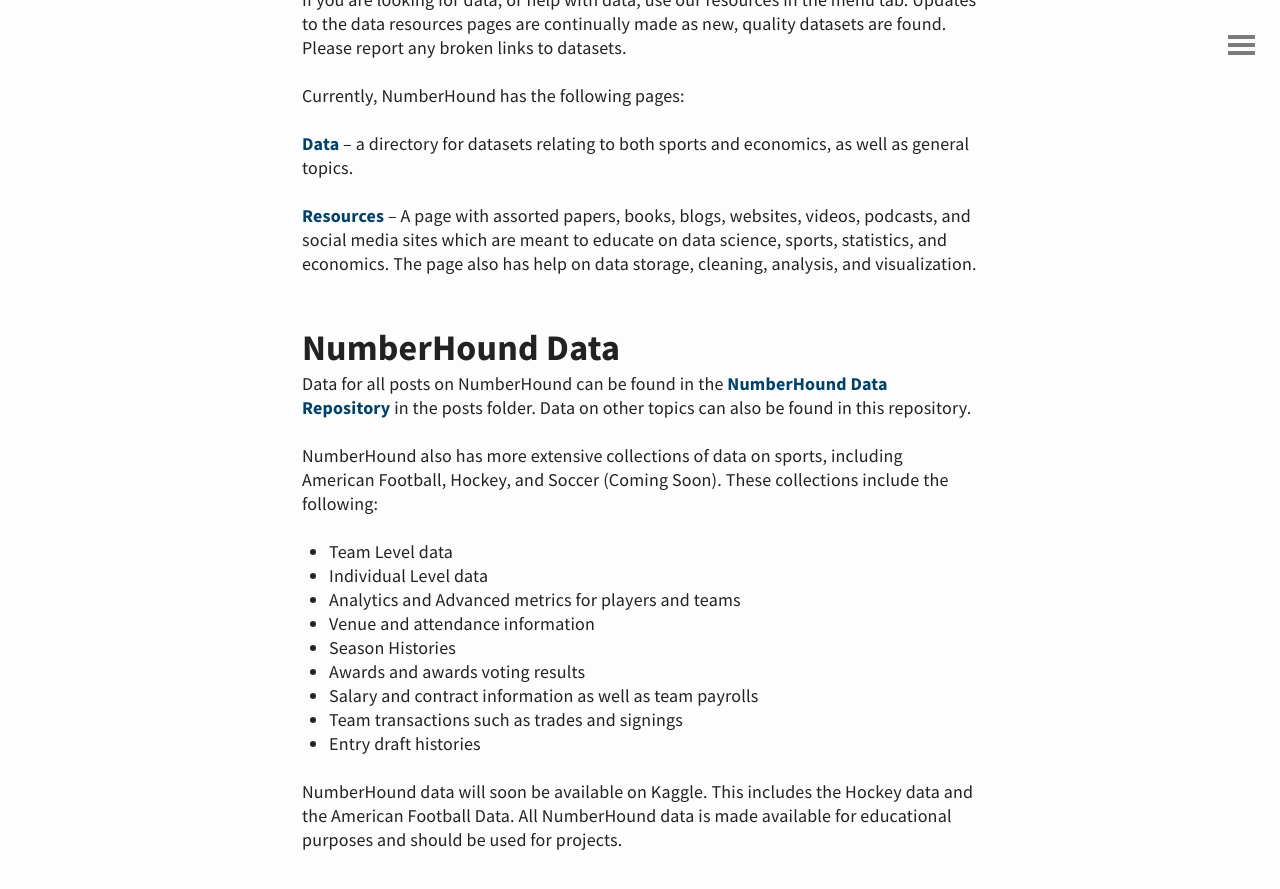
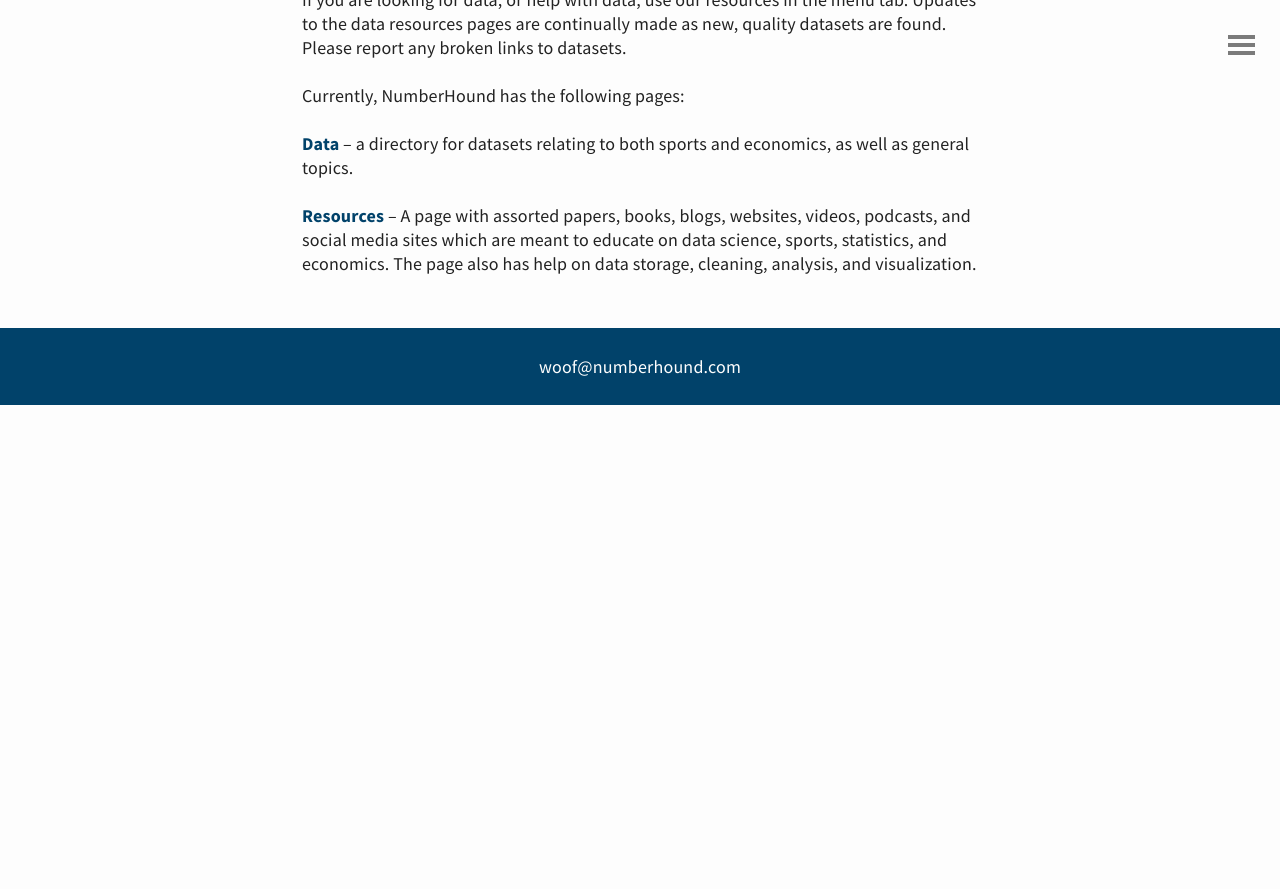
Before and after one commit to NumberHound/web, a Jekyll site: the page built from about.md, in a window 1280 px wide and 900 px high, scrolled down 750 px. Shown: the top 889 px of the window. Built offline with Jekyll 4.4.1, drawn with Linux system fonts in a browser that asks for light colours; after the commit the page ends 1155 px from its top, so only the background shows below that; some of the changed text lies outside the part shown.

Commit message:
Title Updates

```diff
--- a/about.md
+++ b/about.md
@@ -3,7 +3,7 @@ layout: page
 title: About
 ---
 
-NumberHound's Mission: To help people undertaking empirical projects.
+####NumberHound's Mission: To help people undertaking empirical projects.
 
 ## About
 
@@ -18,21 +18,3 @@ Currently, NumberHound has the following pages:
 [Data](https://numberhound.com/Data) -- a directory for datasets relating to both sports and economics, as well as general topics.
 
 [Resources](https://numberhound.com/OtherResources) -- A page with assorted papers, books, blogs, websites, videos, podcasts, and social media sites which are meant to educate on data science, sports, statistics, and economics. The page also has help on data storage, cleaning, analysis, and visualization.
-
-## NumberHound Data
-
-Data for all posts on NumberHound can be found in the [NumberHound Data Repository](https://github.com/NumberHound/Data) in the posts folder. Data on other topics can also be found in this repository.
-
-NumberHound also has more extensive collections of data on sports, including American Football, Hockey, and Soccer (Coming Soon). These collections include the following:
-
-* Team Level data
-* Individual Level data
-* Analytics and Advanced metrics for players and teams
-* Venue and attendance information
-* Season Histories
-* Awards and awards voting results
-* Salary and contract information as well as team payrolls
-* Team transactions such as trades and signings
-* Entry draft histories
-
-NumberHound data will soon be available on Kaggle. This includes the Hockey data and the American Football Data. All NumberHound data is made available for educational purposes and should be used for projects.
```
Also changed, not shown: Data.md (+1 -1 lines), Resources.md (+1 -1 lines).
